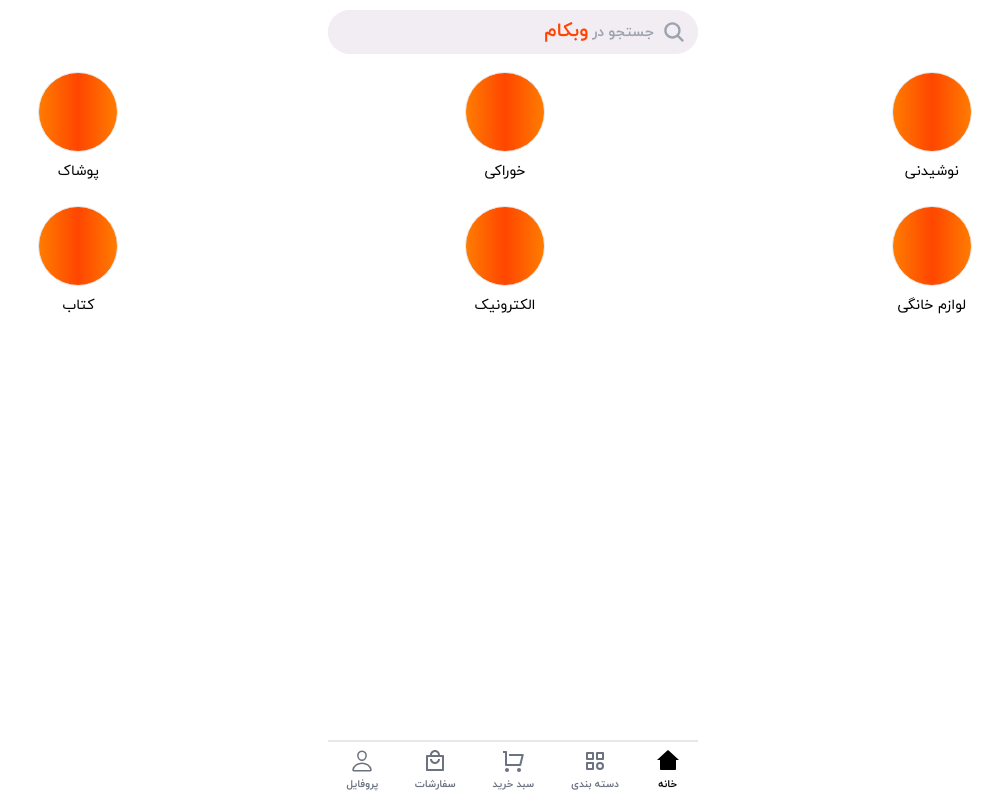
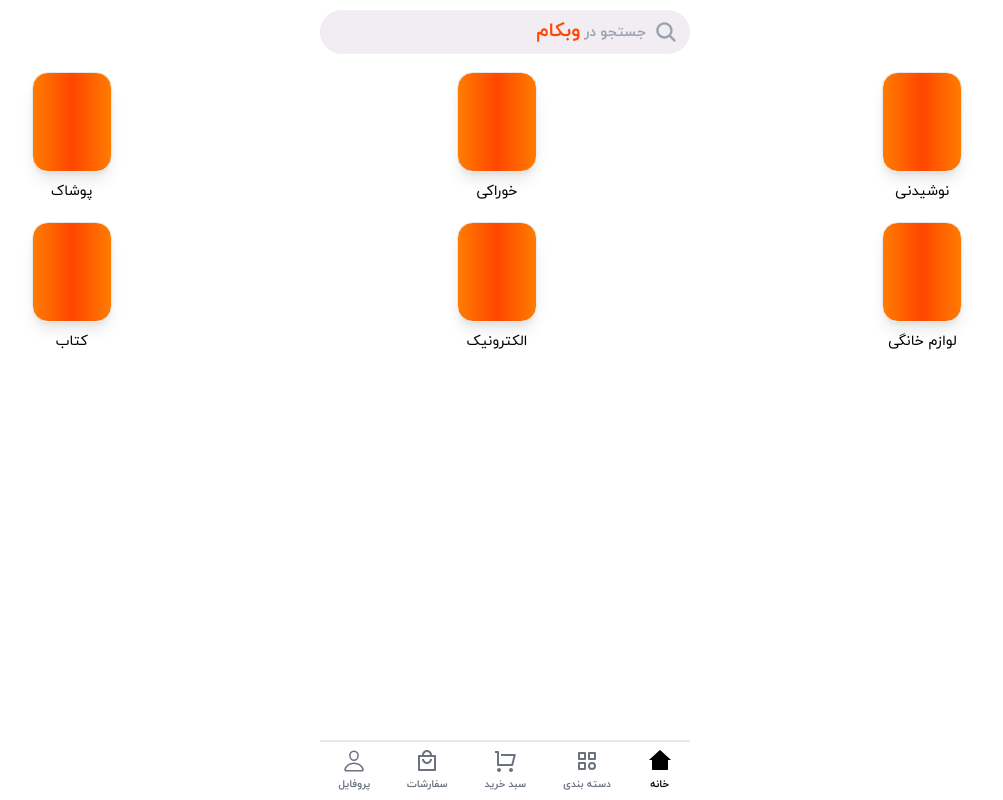
Before and after one commit to ikhodabande/foroshgahi, a React (Vite) app: page /categories in a window 1280 px wide. Shown: the whole page, without its empty margins (214-1217 px from the left). Built offline with nearby package versions, Linux system fonts and the light colour scheme.

Commit message:
update adding cart page

```diff
--- a/src/Routes.jsx
+++ b/src/Routes.jsx
@@ -6,6 +6,7 @@ import CategoriesPage from "./pages/categories/CategoriesPage";
 import ProductsPage from "./pages/products/ProductsPage";
 import PrivateRoute from "./auth/PrivateRoute";
 import ProfilePage from "./pages/profile/ProfilePage";
+import CartPage from "./pages/cart/CartPage";
 
 export const AllRoutes = () => {
   return (
@@ -15,6 +16,7 @@ export const AllRoutes = () => {
       <Route path="/login" element={<LoginPage />} />
       <Route path="/categories" element={<CategoriesPage />} />
       <Route path="/products" element={<ProductsPage />} />
+      <Route path="/cart" element={<CartPage/>} />
       <Route
         path="/profile"
         element={<PrivateRoute element={<ProfilePage />} />}
--- a/src/components/common/categories/Categories.jsx
+++ b/src/components/common/categories/Categories.jsx
@@ -18,7 +18,7 @@ export const Categories = () => {
       <header className="fixed top-0 w-full h-16 flex items-center justify-center bg-white z-10 mb-4">
         <SearchModule companyName={"وبکام"} />
       </header>
-      <main className=' pt-16 grid grid-cols-3 gap-4 mr-4 pb-20'>
+      <main className=' pt-16 grid grid-cols-3 gap-3 mr-4 pb-20'>
         {categories.map((category) => (
           <CategoriesCard key={category.id} categorieItems={category.name} />
         ))}
--- a/src/components/common/categories/categories-card/CategoriesCard.jsx
+++ b/src/components/common/categories/categories-card/CategoriesCard.jsx
@@ -3,7 +3,7 @@ import React from 'react'
 export const CategoriesCard = ({categorieItems}) => {
   return (
     <div className='flex flex-col  items-center'>
-        <div className='w-[80px] h-[80px] border rounded-full m-2 bg-webcom-gradient'></div>
+        <div className='w-[80px] h-[100px] shadow-lg border rounded-2xl m-2 bg-webcom-gradient'></div>
         <p className='text-sm'>{categorieItems}</p>
     </div>
   )
```
